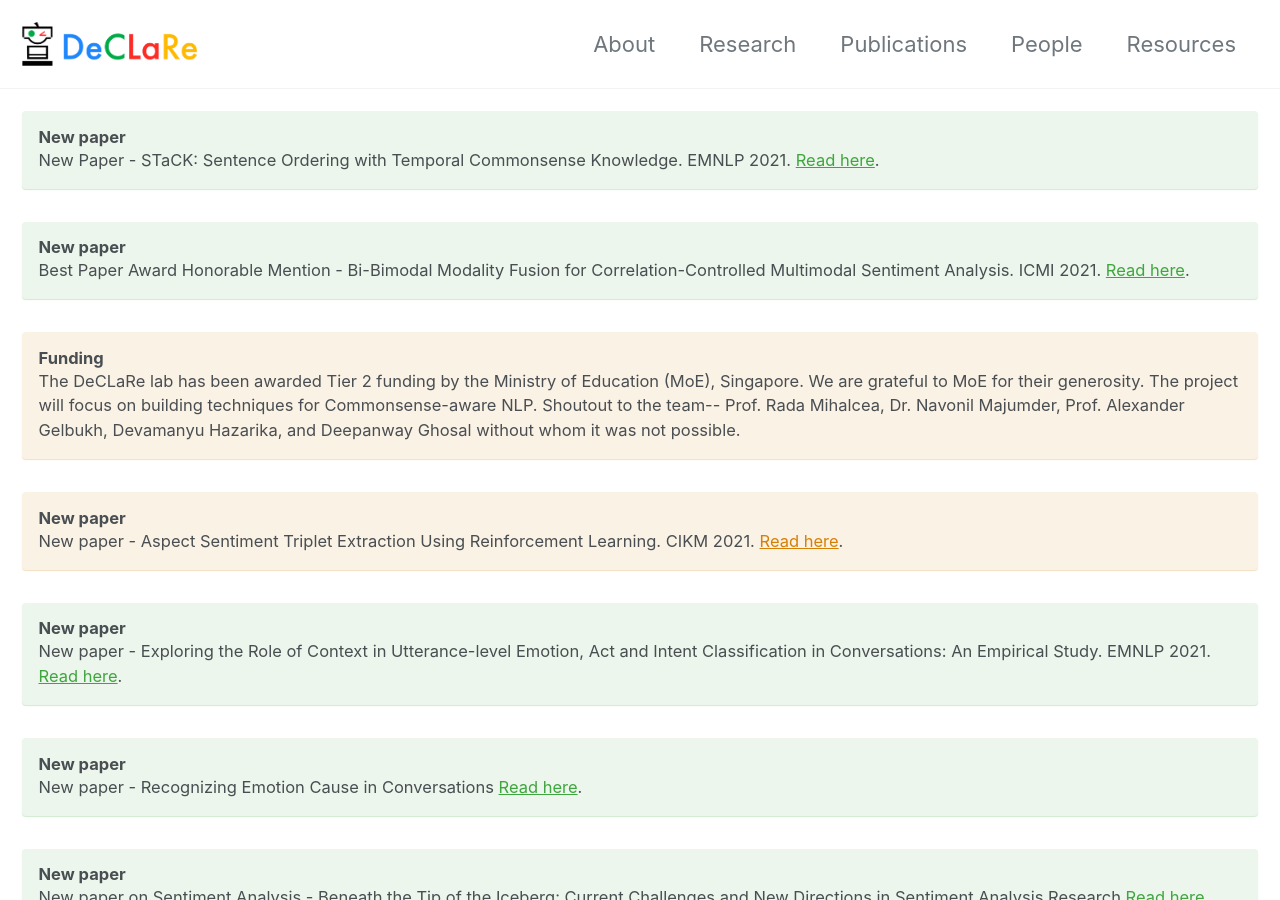
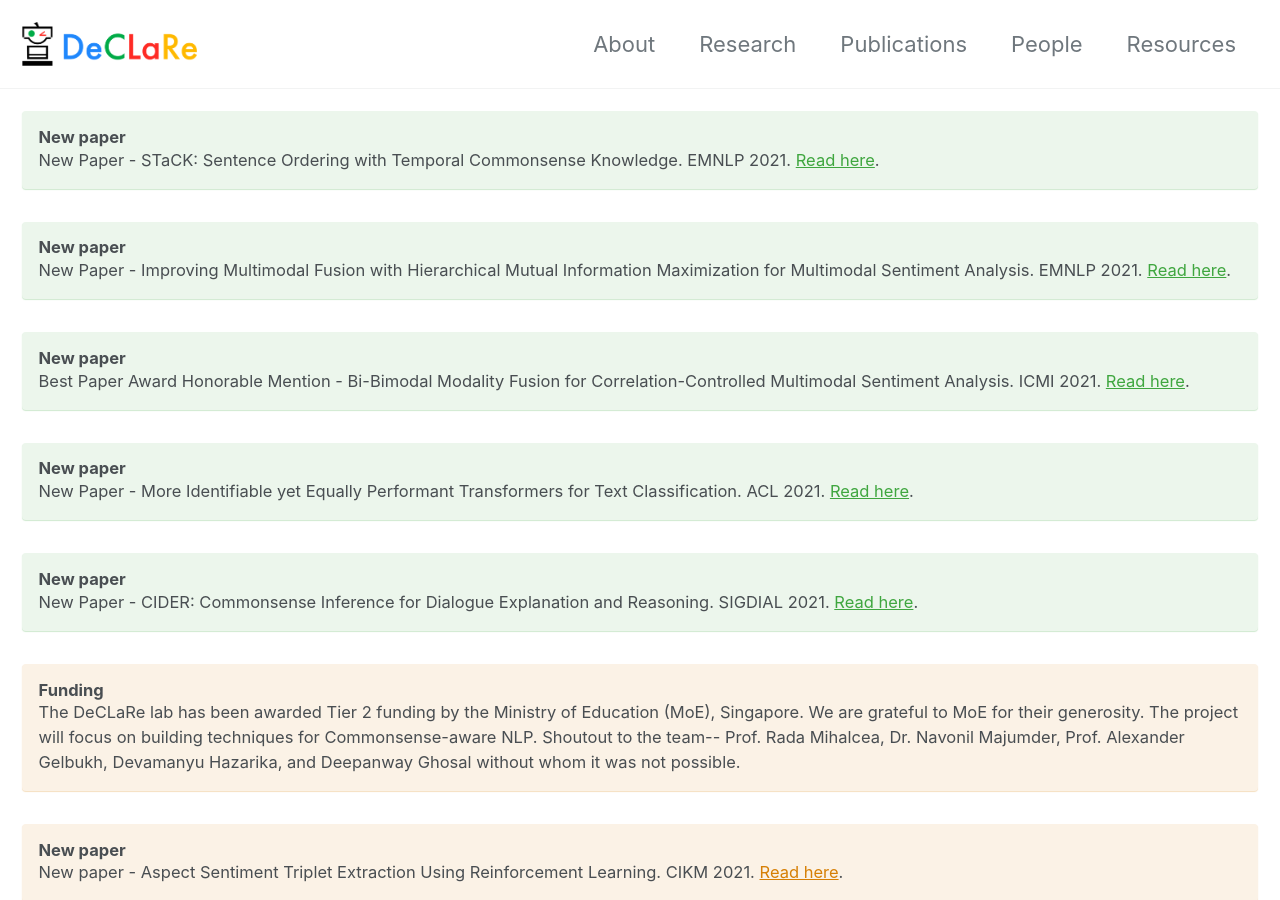
Before and after one commit to declare-lab/declare-lab.github.io, a Jekyll site: the page built from index.md, in a window 1280 px wide and 900 px high, scrolled down 434 px. Built offline with Jekyll 4.4.1, drawn with Linux system fonts in a browser that asks for light colours; cached includes are drawn as plain includes; nearby versions of some CDN libraries.

Commit message:
Update index.md
Added new papers

```diff
--- a/index.md
+++ b/index.md
@@ -28,7 +28,28 @@ logo:
 <div class="notice--success">
   <h4>New paper</h4>
   <p>
+    New Paper - Improving Multimodal Fusion with Hierarchical Mutual Information Maximization for Multimodal Sentiment Analysis. EMNLP 2021. <a href="{{ site.url }}{{ site.baseurl }}/assets/pdfs/Improving_Multimodal_Fusion.pdf">Read here</a>.
+  </p>
+</div>
+
+<div class="notice--success">
+  <h4>New paper</h4>
+  <p>
     Best Paper Award Honorable Mention - Bi-Bimodal Modality Fusion for Correlation-Controlled Multimodal Sentiment Analysis. ICMI 2021. <a href="{{ site.url }}{{ site.baseurl }}/assets/pdfs/Bi-Bimodal_Analysis.pdf">Read here</a>.
+  </p>
+</div>
+
+<div class="notice--success">
+  <h4>New paper</h4>
+  <p>
+    New Paper - More Identifiable yet Equally Performant Transformers for Text Classification. ACL 2021. <a href="{{ site.url }}{{ site.baseurl }}/assets/pdfs/Equally Performant Transformers.pdf">Read here</a>.
+  </p>
+</div>
+
+<div class="notice--success">
+  <h4>New paper</h4>
+  <p>
+    New Paper - CIDER: Commonsense Inference for Dialogue Explanation and Reasoning. SIGDIAL 2021. <a href="{{ site.url }}{{ site.baseurl }}/assets/pdfs/CIDER.pdf">Read here</a>.
   </p>
 </div>
 
```
